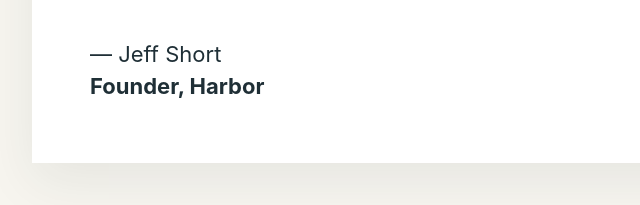
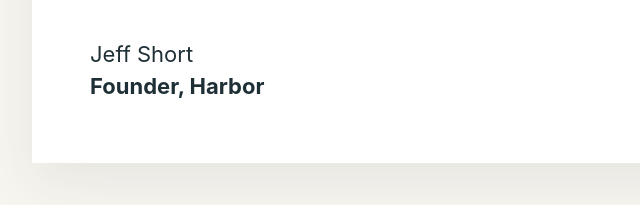
Before and after one commit to runonharbor/runonharbor, a plain HTML site: page why-harbor.html in a window 1280 px wide. Shown: the part 3518-3723 px from the top of the page, 210-850 px from the left. Drawn offline with Linux system fonts and the light colour scheme.

Commit message:
Update why-harbor.html

```diff
--- a/why-harbor.html
+++ b/why-harbor.html
@@ -250,7 +250,7 @@ p{
     </p>
 
     <div class="signature-text">
-      — Jeff Short
+      Jeff Short
       <div class="signature-name">Founder, Harbor</div>
     </div>
 
```
